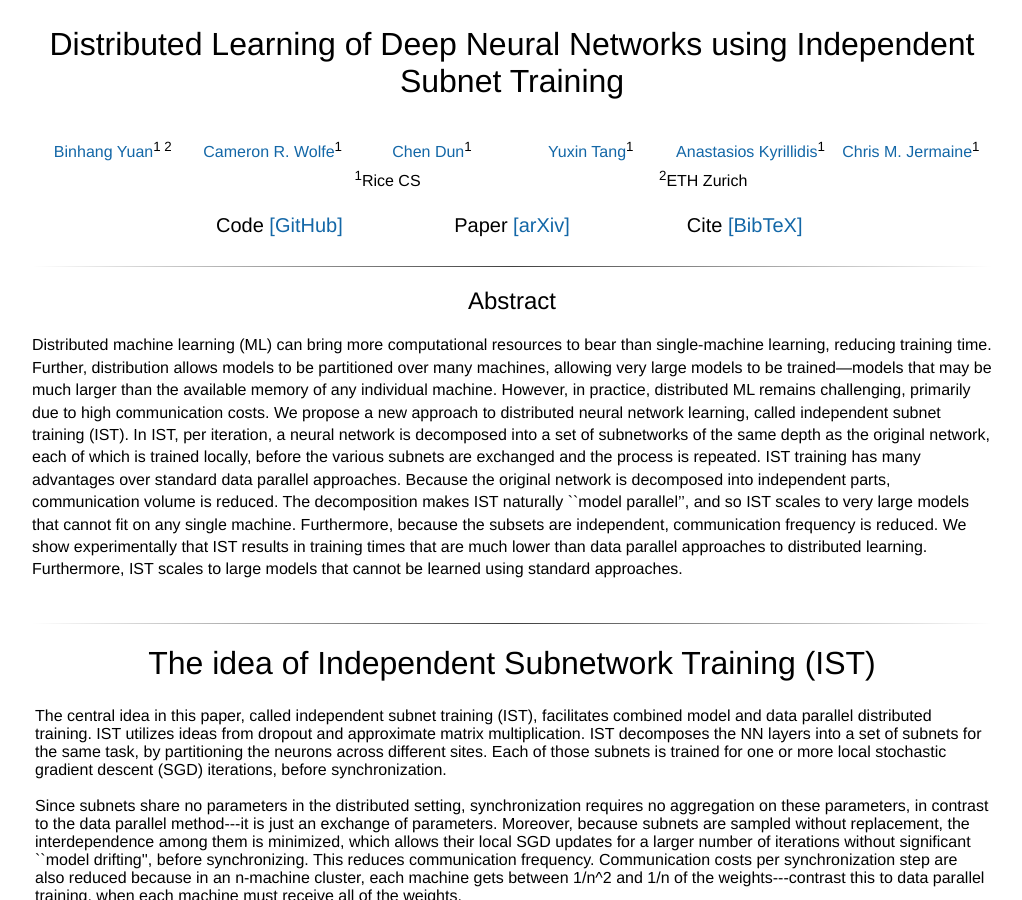
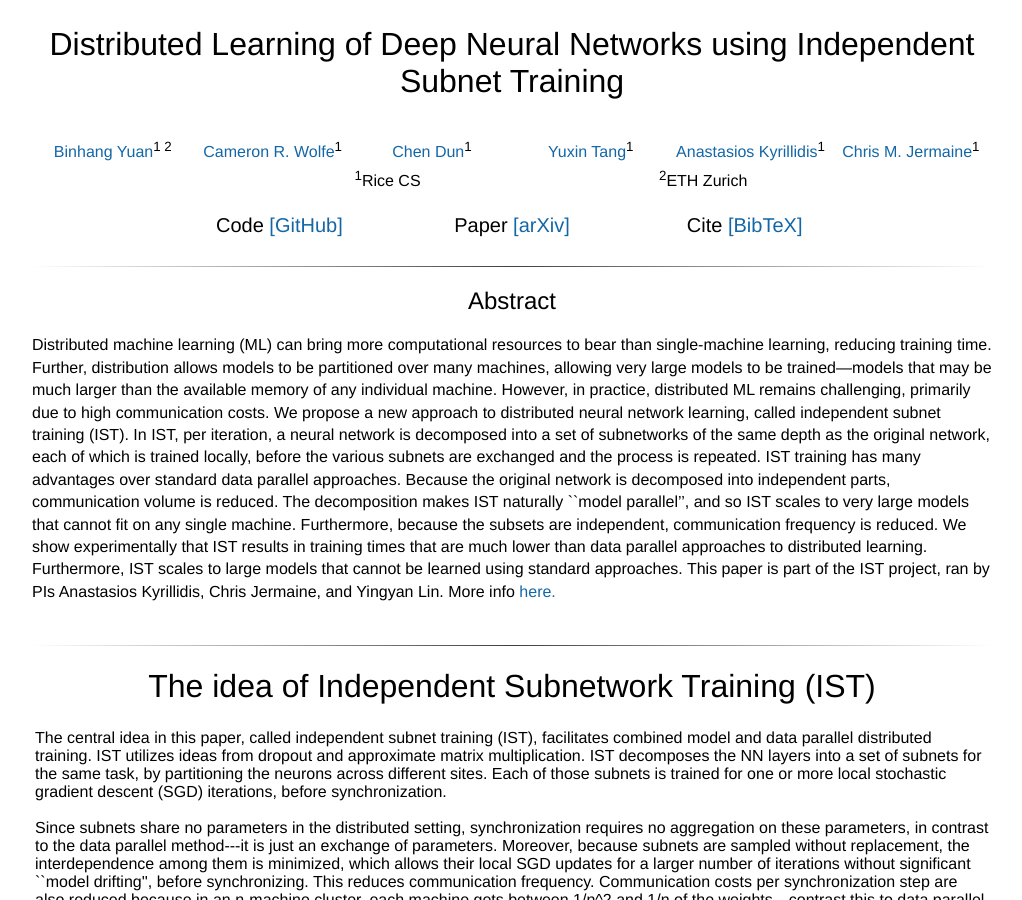
Before and after one commit to akyrillidis/ist, a Jekyll site: the page IST.html, which Jekyll copies as it is, in a window 1280 px wide and 900 px high. Shown: the whole window, without its empty margins (128-1150 px from the left). Built offline with Jekyll 4.4.1, drawn with Linux system fonts in a browser that asks for light colours; some web fonts are replaced.

Commit message:
Update IST.html

```diff
--- a/IST.html
+++ b/IST.html
@@ -276,6 +276,8 @@ The decomposition makes IST naturally ``model parallel’’, and so IST scales
 Furthermore, because the subsets are independent, communication frequency is reduced.
 We show experimentally that IST results in training times that are much lower than data parallel approaches to distributed learning.
 Furthermore, IST scales to large models that cannot be learned using standard approaches.
+
+		This paper is part of the IST project, ran by PIs Anastasios Kyrillidis, Chris Jermaine, and Yingyan Lin. More info <a href="https://akyrillidis.github.io/ist/">here.</a>
         </left>
       </p>
       <br>
```
